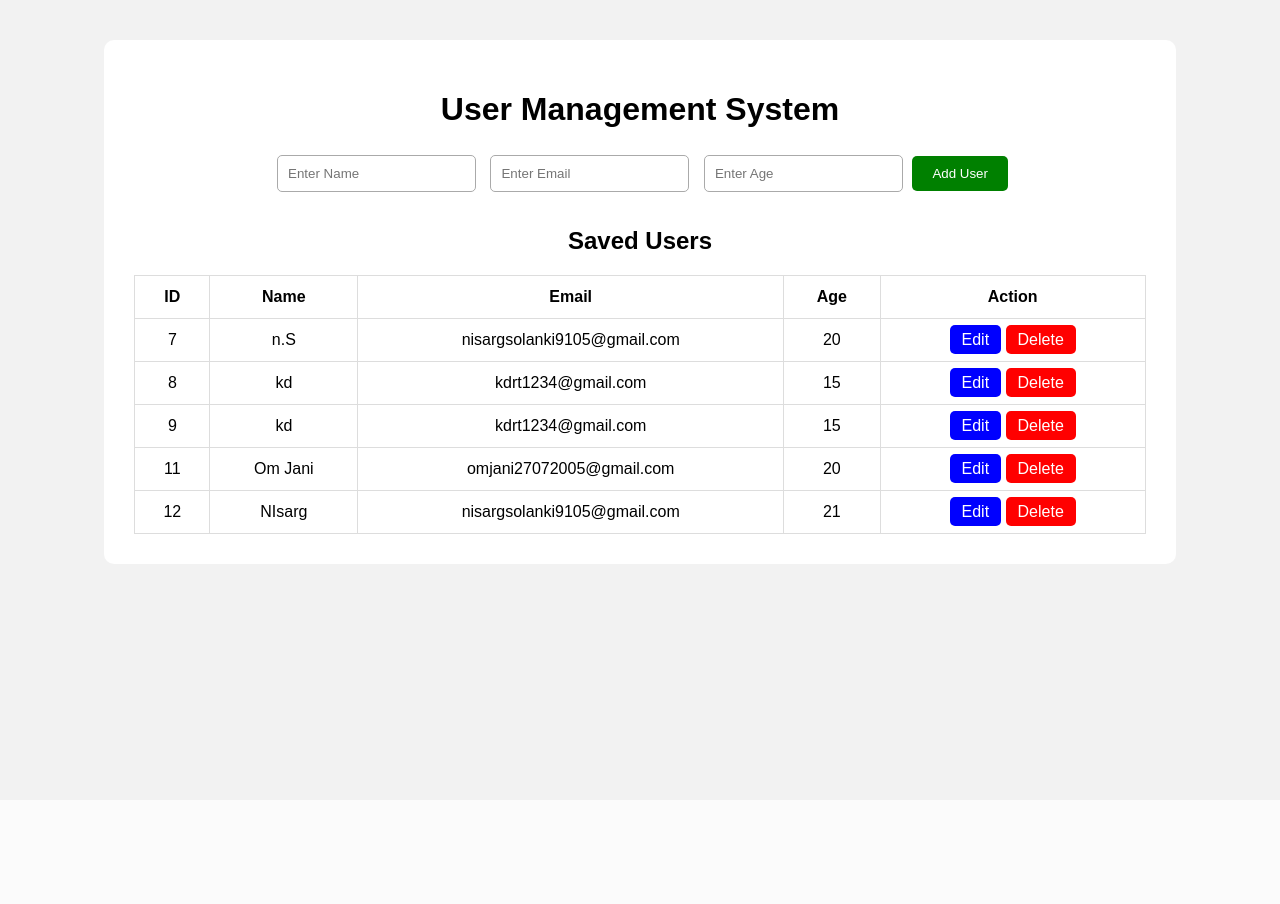
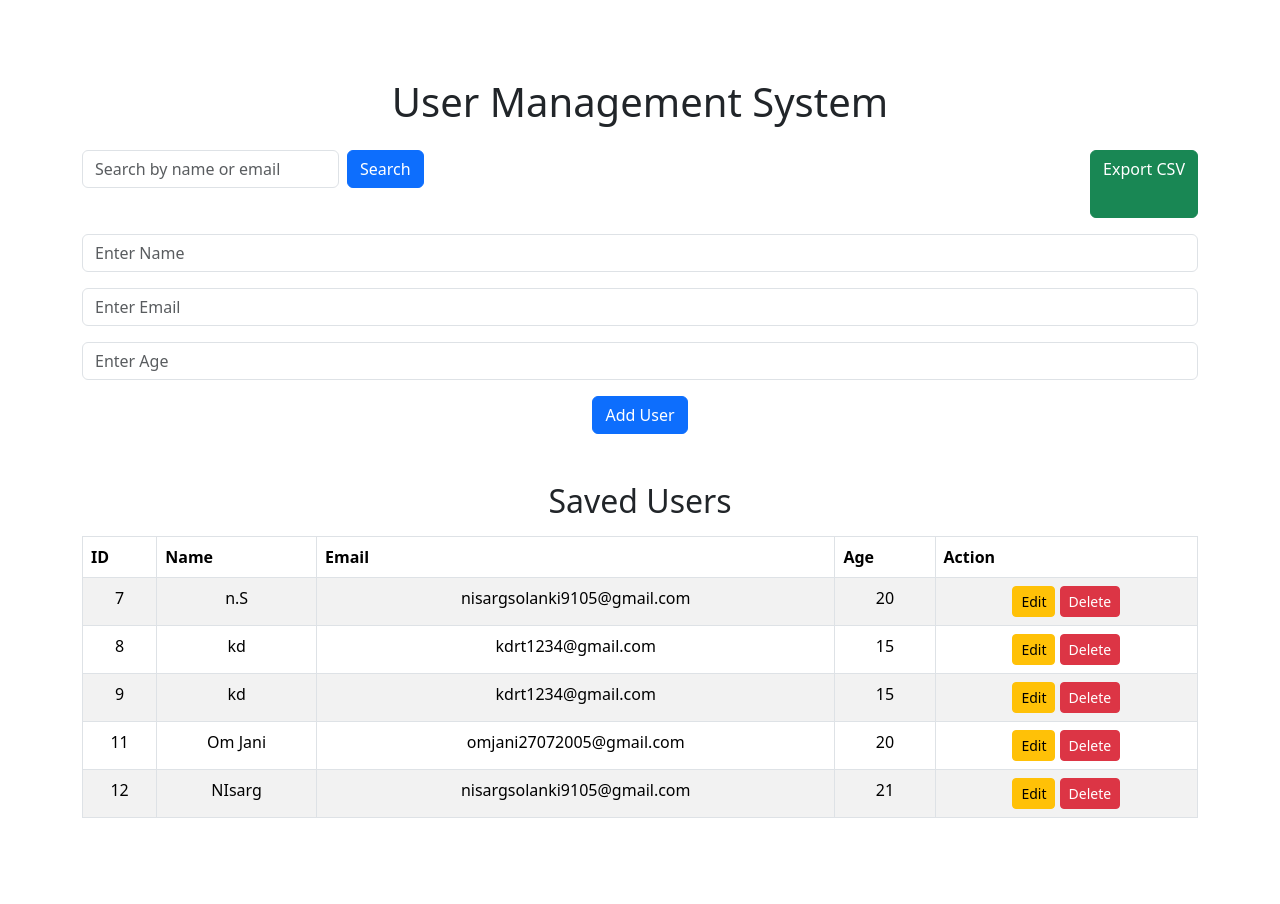
Before and after one commit to nisargsolanki10/flask-user-management-system, a Flask app: page / in a window 1280 px wide. Before the commit the page ends 534 px from the top, so only its background shows below. Run offline with Flask 3, Linux system fonts and the light colour scheme; data comes from the database, SQL or seed files in the repository; both versions use the stored data as it was after the commit.

Commit message:
Added search, CSV export, validation and UI improvements

```diff
--- a/app.py
+++ b/app.py
@@ -1,7 +1,10 @@
-from flask import Flask, render_template, request, redirect
+from flask import Flask, render_template, request, redirect, flash, Response
 import sqlite3
+import csv
+import io
 
 app = Flask(__name__)
+app.secret_key = "mysecretkey"
 
 
 # Create database and table
@@ -25,7 +28,7 @@ def init_db():
 init_db()
 
 
-# Home page - Add and Display data
+# Home page
 @app.route("/", methods=["GET", "POST"])
 def home():
 
@@ -38,14 +41,39 @@ def home():
         email = request.form["email"]
         age = request.form["age"]
 
+        # Duplicate email check
         cursor.execute(
-            "INSERT INTO users(name, email, age) VALUES (?, ?, ?)",
-            (name, email, age)
+            "SELECT * FROM users WHERE email=?",
+            (email,)
         )
 
-        conn.commit()
+        existing_user = cursor.fetchone()
 
-    cursor.execute("SELECT * FROM users")
+        if existing_user:
+            flash("Email already exists!")
+        else:
+            cursor.execute(
+                "INSERT INTO users(name, email, age) VALUES (?, ?, ?)",
+                (name, email, age)
+            )
+
+            conn.commit()
+            flash("User added successfully!")
+
+    # Search functionality
+    search = request.args.get("search")
+
+    if search:
+        cursor.execute(
+            """
+            SELECT * FROM users
+            WHERE name LIKE ? OR email LIKE ?
+            """,
+            (f"%{search}%", f"%{search}%")
+        )
+    else:
+        cursor.execute("SELECT * FROM users")
+
     users = cursor.fetchall()
 
     conn.close()
@@ -68,10 +96,12 @@ def delete(id):
     conn.commit()
     conn.close()
 
+    flash("User deleted successfully!")
+
     return redirect("/")
 
 
-# Edit/Update user
+# Edit user
 @app.route("/edit/<int:id>", methods=["GET", "POST"])
 def edit(id):
 
@@ -85,12 +115,18 @@ def edit(id):
         age = request.form["age"]
 
         cursor.execute(
-            "UPDATE users SET name=?, email=?, age=? WHERE id=?",
+            """
+            UPDATE users
+            SET name=?, email=?, age=?
+            WHERE id=?
+            """,
             (name, email, age, id)
         )
 
         conn.commit()
         conn.close()
+
+        flash("User updated successfully!")
 
         return redirect("/")
 
@@ -106,6 +142,36 @@ def edit(id):
     return render_template("edit.html", user=user)
 
 
+# Export CSV
+@app.route("/export")
+def export():
+
+    conn = sqlite3.connect("database.db")
+    cursor = conn.cursor()
+
+    cursor.execute("SELECT * FROM users")
+    users = cursor.fetchall()
+
+    conn.close()
+
+    output = io.StringIO()
+    writer = csv.writer(output)
+
+    writer.writerow(["ID", "Name", "Email", "Age"])
+
+    for user in users:
+        writer.writerow(user)
+
+    return Response(
+        output.getvalue(),
+        mimetype="text/csv",
+        headers={
+            "Content-Disposition":
+            "attachment; filename=users.csv"
+        }
+    )
+
+
 # Run Flask app
 if __name__ == "__main__":
     app.run(host="0.0.0.0", port=5000, debug=False)
--- a/templates/index.html
+++ b/templates/index.html
@@ -2,32 +2,78 @@
 <html>
 <head>
     <title>User Management System</title>
+
     <link rel="stylesheet" href="{{ url_for('static', filename='style.css') }}">
+
+    <link href="https://cdn.jsdelivr.net/npm/bootstrap@5.3.3/dist/css/bootstrap.min.css" rel="stylesheet">
 </head>
 
 <body>
 
-    <div class="container">
+<div class="container mt-5">
 
-        <h1>User Management System</h1>
+    <h1 class="text-center mb-4">User Management System</h1>
 
-        <form method="POST">
+    {% with messages = get_flashed_messages() %}
+        {% if messages %}
+            {% for message in messages %}
+                <div class="alert alert-success">
+                    {{ message }}
+                </div>
+            {% endfor %}
+        {% endif %}
+    {% endwith %}
 
-            <input type="text" name="name" placeholder="Enter Name" required>
+    <div class="d-flex justify-content-between mb-3">
 
-            <input type="email" name="email" placeholder="Enter Email" required>
+        <form method="GET" action="/" class="d-flex">
+            <input type="text"
+                   name="search"
+                   class="form-control me-2"
+                   placeholder="Search by name or email">
 
-            <input type="number" name="age" placeholder="Enter Age" required>
-
-            <button type="submit">Add User</button>
-
+            <button type="submit" class="btn btn-primary">
+                Search
+            </button>
         </form>
 
+        <a href="/export" class="btn btn-success">
+            Export CSV
+        </a>
 
-        <h2>Saved Users</h2>
+    </div>
 
-        <table>
+    <form method="POST">
 
+        <input type="text"
+               name="name"
+               placeholder="Enter Name"
+               required
+               class="form-control mb-3">
+
+        <input type="email"
+               name="email"
+               placeholder="Enter Email"
+               required
+               class="form-control mb-3">
+
+        <input type="number"
+               name="age"
+               placeholder="Enter Age"
+               required
+               class="form-control mb-3">
+
+        <button type="submit" class="btn btn-primary">
+            Add User
+        </button>
+
+    </form>
+
+    <h2 class="mt-5">Saved Users</h2>
+
+    <table class="table table-bordered table-striped mt-3">
+
+        <thead>
             <tr>
                 <th>ID</th>
                 <th>Name</th>
@@ -35,10 +81,11 @@
                 <th>Age</th>
                 <th>Action</th>
             </tr>
+        </thead>
 
+        <tbody>
 
-            {% for user in users %}
-
+        {% for user in users %}
             <tr>
 
                 <td>{{ user[0] }}</td>
@@ -47,17 +94,25 @@
                 <td>{{ user[3] }}</td>
 
                 <td>
-                    <a class="edit" href="/edit/{{user[0]}}">Edit</a>
-                    <a class="delete" href="/delete/{{user[0]}}">Delete</a>
+                    <a href="/edit/{{user[0]}}" class="btn btn-warning btn-sm">
+                        Edit
+                    </a>
+
+                    <a href="/delete/{{user[0]}}"
+                       class="btn btn-danger btn-sm"
+                       onclick="return confirm('Are you sure you want to delete this user?');">
+                        Delete
+                    </a>
                 </td>
 
             </tr>
+        {% endfor %}
 
-            {% endfor %}
+        </tbody>
 
-        </table>
+    </table>
 
-    </div>
+</div>
 
 </body>
 </html>
```
Also changed, not shown: database.db.
